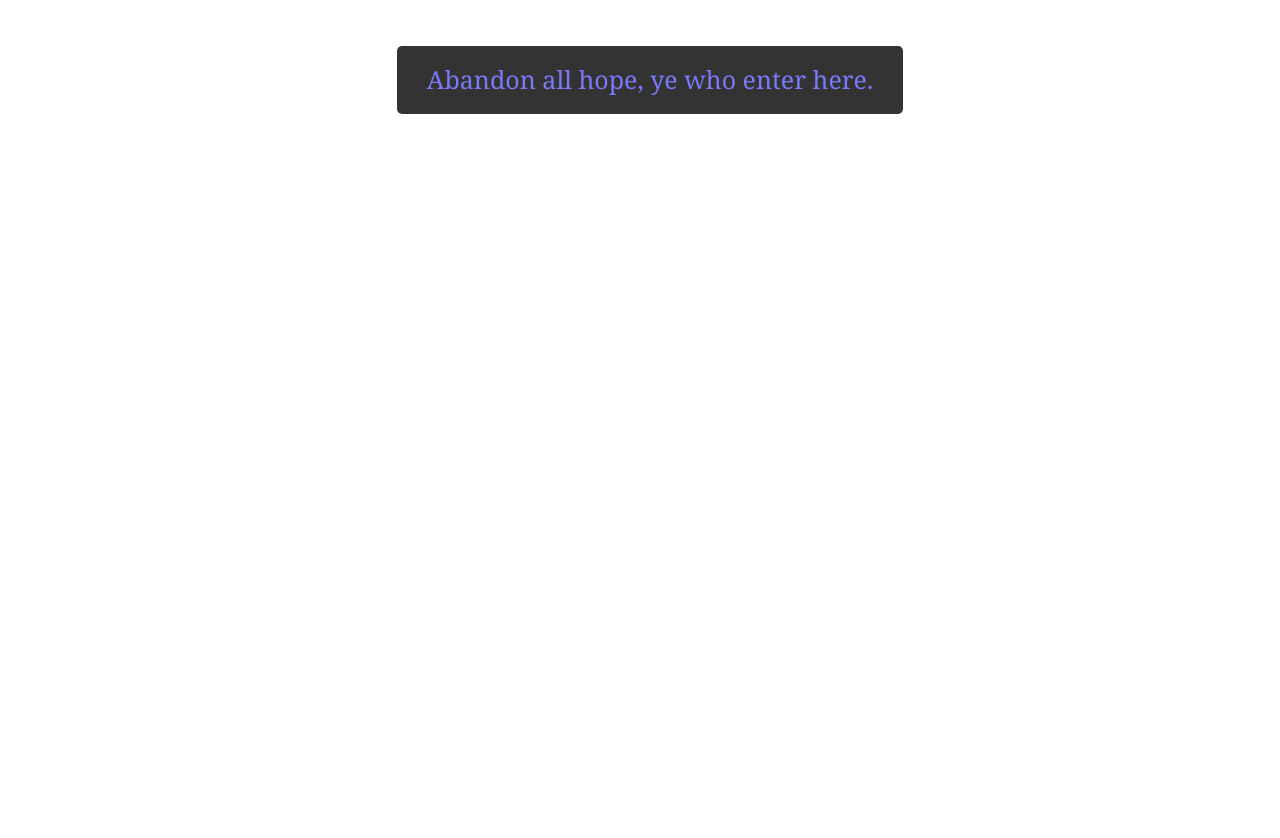
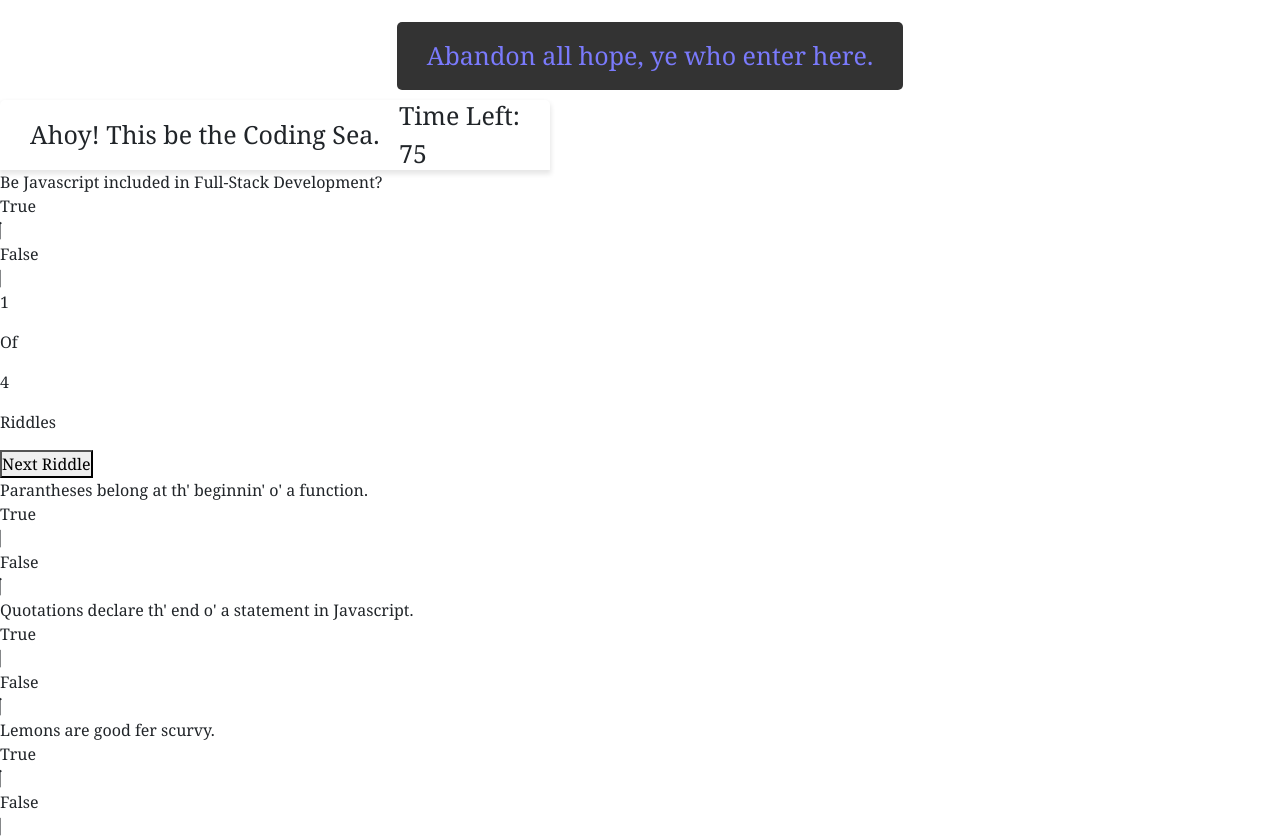
Before and after one commit to shaneocon/code-quiz, a plain HTML site: page index.html in a window 1280 px wide. Shown: the part 371-1209 px from the top of the page. Before the commit the page ends 800 px from the top, so only its background shows below. Drawn offline with nearby package versions, Linux system fonts and the light colour scheme.

Commit message:
added quiz box w/ header finished

```diff
--- a/index.html
+++ b/index.html
@@ -7,10 +7,11 @@
 
     <!-- Bootstrap CSS -->
     <link rel="stylesheet" href="https://cdn.jsdelivr.net/npm/bootstrap@4.5.3/dist/css/bootstrap.min.css" integrity="sha384-TX8t27EcRE3e/ihU7zmQxVncDAy5uIKz4rEkgIXeMed4M0jlfIDPvg6uqKI2xXr2" crossorigin="anonymous">
+    <link rel="stylesheet" href="https://cdnjs.cloudflare.com/ajax/libs/font-awesome/4.7.0/css/font-awesome.min.css">
     <link rel="stylesheet" href="style.css">
     <title>Shane O'Connell Code Quiz</title>
   </head>
-  `<body>
+    <body>
         <div class= "container">
             <div class= "header-row">
                 <div class= "col-md-12">
@@ -19,6 +20,7 @@
                 <hr>
                 <br>
             </div>
+
             <div class= "body-row">
                 <div class="col-md-12" >
                     <h2>This quiz be not for the faint of heart!<br>
@@ -34,19 +36,112 @@
                             </ul>
                     </p>
                 </div>
+
                 <div class="col-md-12 startBtn">
                     <button>
                         Abandon all hope, ye who enter here.
                     </button>
 
                 </div>
+            </div>
+        </div>
+        <!-- Quiz Box ------------------------------------------------------------------------>
+        <div class="quiz-box">
+            <header>
+                <div class="title">Ahoy! This be the Coding Sea.</div>
+                <div class="timer">
+                    <div class="time-text">Time Left:</div>
+                    <div class="timer-sec">75</div>
+                </div>
+            </header>
 
-        </div>
-            <!-- Optional JavaScript; choose one of the two! -->
+            <!-- Question 1--------------------------->
+            <section>
+                <div class="que-text">
+                    <span>Be Javascript included in Full-Stack Development?</span>
+                </div>
+                <div class="option-list">
+                    <div class="option">
+                        <span>True</span>
+                        <div class="icon tick"><i class="fas fa-check"></i></div>
+                    </div>
 
-            <!-- Option 1: jQuery and Bootstrap Bundle (includes Popper) -->
+                    <div class="option">
+                        <span>False</span>
+                        <div class="icon cross"><i class="fas fa-times"></i></div>
+                    </div>
+                </div>
+            </section>
+
+             <!--QUIZ BOX FOOTER SECTION ------------------------->
+
+             <footer>
+                <div class="total-que">
+                    <span><p>1</p><p>Of</p><p>4</p><p>Riddles</p></span>
+                </div>
+                <button class="next-btn">Next Riddle</button>
+            </footer>
+
+
+            <!-- Question 2 ---------------------------->
+            <section>
+                <div class="que-text">
+                    <span>Parantheses belong at th' beginnin' o' a function.</span>
+                </div>
+                <div class="option-list">
+                    <div class="option">
+                        <span>True</span>
+                        <div class="icon cross"><i class="fas fa-times"></i></div>
+                    </div>
+
+                    <div class="option">
+                        <span>False</span>
+                        <div class="icon tick"><i class="fas fa-check"></i></div>
+                    </div>
+                </div>
+            </section>
+
+            <!-- Question 3 --------------------------->
+            <section>
+                <div class="que-text">
+                    <span>Quotations declare th' end o' a statement in Javascript.</span>
+                </div>
+                <div class="option-list">
+                    <div class="option">
+                        <span>True</span>
+                        <div class="icon cross"><i class="fas fa-times"></i></div>
+                    </div>
+
+                    <div class="option">
+                        <span>False</span>
+                        <div class="icon tick"><i class="fas fa-check"></i></div>
+                    </div>
+                </div>
+            </section>
+
+            <!-- Question 4 --------------------------->
+            <section>
+                <div class="que-text">
+                    <span>Lemons are good fer scurvy.</span>
+                </div>
+                <div class="option-list">
+                    <div class="option">
+                        <span>True</span>
+                        <div class="icon tick"><i class="fas fa-check"></i></div>
+                    </div>
+
+                    <div class="option">
+                        <span>False</span>
+                        <div class="icon cross"><i class="fas fa-times"></i></div>
+                    </div>
+                </div>
+            </section>
+
+
+
             <script src="https://code.jquery.com/jquery-3.5.1.slim.min.js" integrity="sha384-DfXdz2htPH0lsSSs5nCTpuj/zy4C+OGpamoFVy38MVBnE+IbbVYUew+OrCXaRkfj" crossorigin="anonymous"></script>
             <script src="https://cdn.jsdelivr.net/npm/bootstrap@4.5.3/dist/js/bootstrap.bundle.min.js" integrity="sha384-ho+j7jyWK8fNQe+A12Hb8AhRq26LrZ/JpcUGGOn+Y7RsweNrtN/tE3MoK7ZeZDyx" crossorigin="anonymous"></script>
             <script src="./script.js"></script>
+        </div>
     </body>
 </html>
--- a/style.css
+++ b/style.css
@@ -40,3 +40,33 @@
   #introduction {
       font-weight: 700;
   }
+
+  .quiz-box {
+      width: 550px;
+      background: #fff;
+      border-radius: 5px;
+  }
+
+  .quiz-box header {
+      height: 70px;
+      padding: 0 30px;
+      background: #fff;
+      display: flex;
+      align-items: center;
+      justify-content: space-between;
+      border-radius: 5px 5px 0 0;
+      box-shadow: 0px 3px 5px 1px rgba(0,0,0,0.1);
+      font-size: 25px;
+      font-weight: 500;
+  }
+  quiz-box header .timer {
+      display: flex;
+      align-items: center;
+      justify-content: space-between;
+      width: 150px;
+      height: 50px;
+      background: #333;
+      border: 1px solid white;
+      border-radius: 5px;
+      padding: 0 10px;
+  }
```
